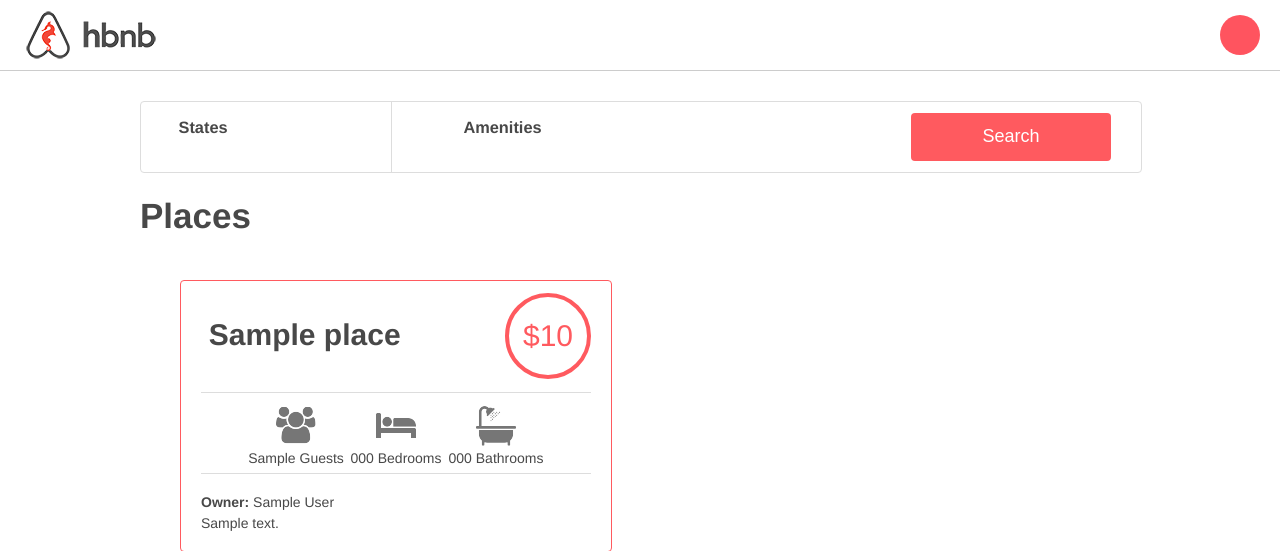
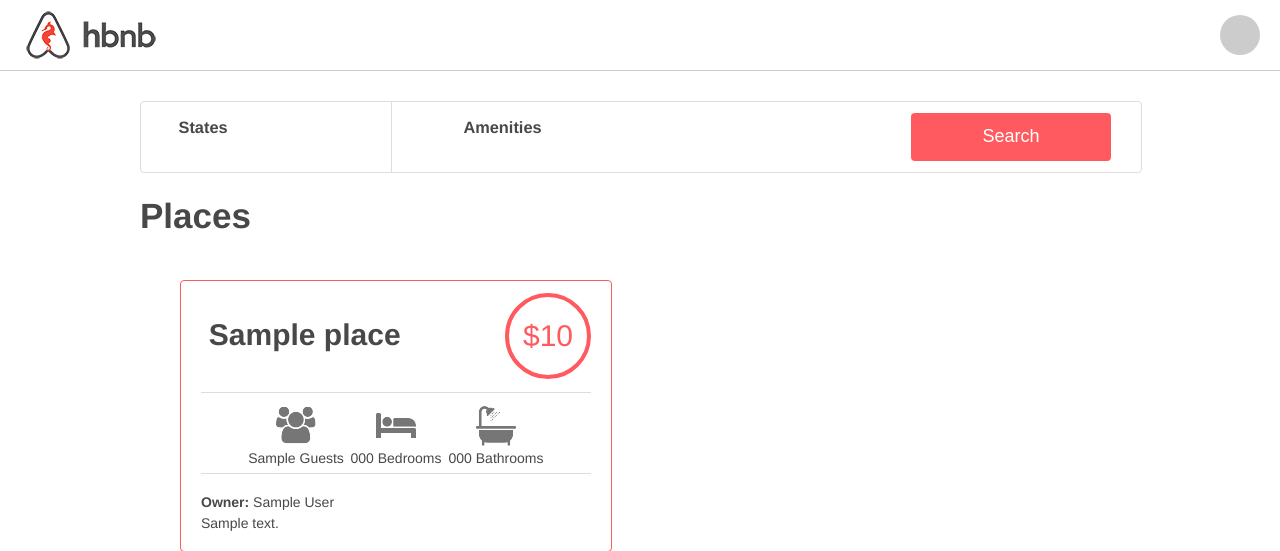
Before and after one commit to manolobkno08/AirBnB_clone_v4, a Flask app: template web_dynamic/templates/2-hbnb.html in a window 1280 px wide. Shown: the top 551 px of the page. Run offline with Flask 2, Linux system fonts and the light colour scheme; the template is opened without the code that fills it: most values are stand-ins (such as "Sample title", 1, 10 or a date in 2020); some libraries are stand-ins or nearby versions.

Commit message:
UPD: available event color fixed

```diff
--- a/web_dynamic/templates/2-hbnb.html
+++ b/web_dynamic/templates/2-hbnb.html
@@ -16,7 +16,7 @@
 
 <body>
     <header>
-        <div id="api_status" class="available"></div>
+        <div id="api_status"></div>
     </header>
     <div class="container">
         <section class="filters">
--- a/web_dynamic/templates/3-hbnb.html
+++ b/web_dynamic/templates/3-hbnb.html
@@ -16,7 +16,7 @@
 
 <body>
     <header>
-        <div id="api_status" class="available"></div>
+        <div id="api_status"></div>
     </header>
     <div class="container">
         <section class="filters">
--- a/web_dynamic/templates/4-hbnb.html
+++ b/web_dynamic/templates/4-hbnb.html
@@ -16,7 +16,7 @@
 
 <body>
     <header>
-        <div id="api_status" class="available"></div>
+        <div id="api_status"></div>
     </header>
     <div class="container">
         <section class="filters">
```
